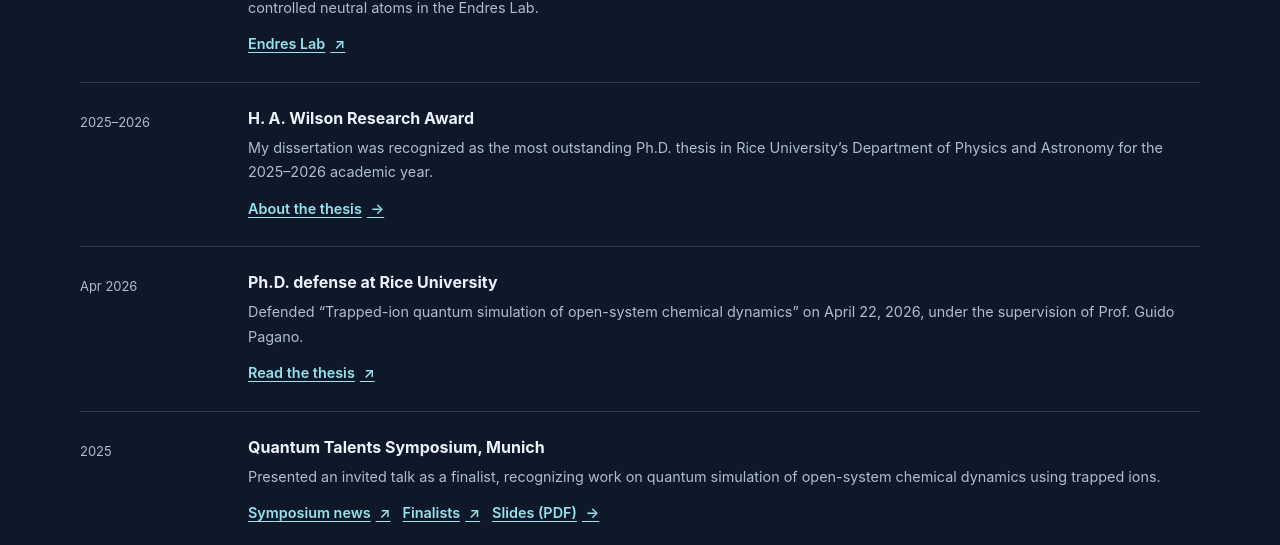
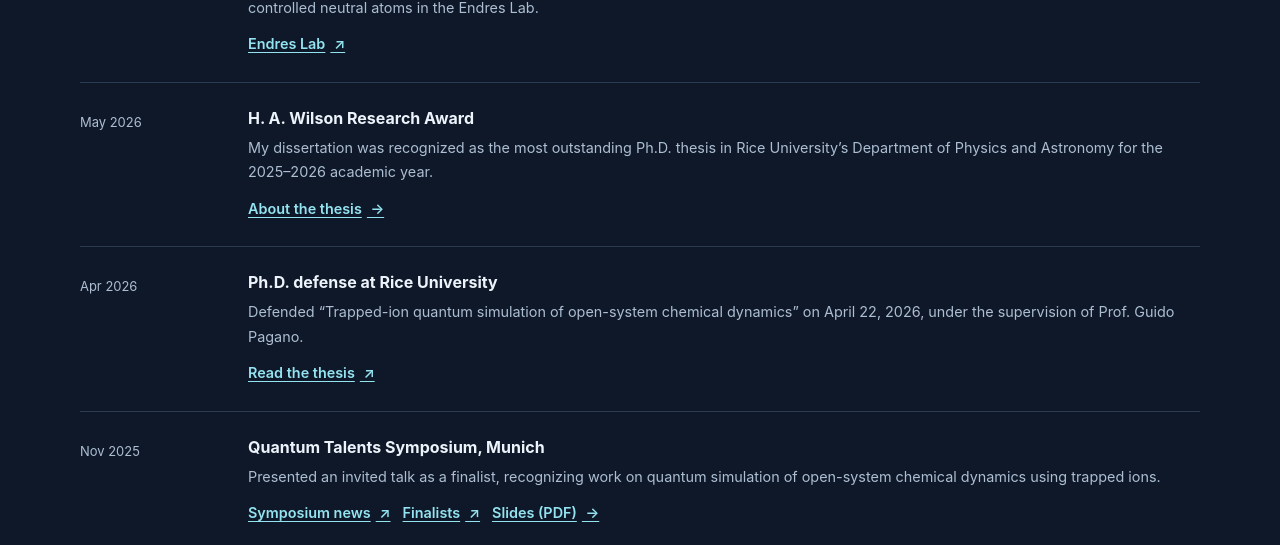
Before and after one commit to visalso/visalso.github.io, a Jekyll site: the page built from research.html, in a window 1280 px wide and 900 px high, scrolled down 3046 px. Shown: the part 146-691 px from the top of the window. Built offline with Jekyll 4.4.1, drawn with Linux system fonts in a browser that asks for light colours.

Commit message:
Update news.yml

```diff
--- a/_data/news.yml
+++ b/_data/news.yml
@@ -8,7 +8,7 @@
     - label: Endres Lab
       url: https://www.endreslab.com/
 
-- date_label: 2025–2026
+- date_label: May 2026
   title: H. A. Wilson Research Award
   summary: My dissertation was recognized as the most outstanding Ph.D. thesis in Rice University’s Department of Physics and Astronomy for the 2025–2026 academic year.
   featured: true
@@ -25,7 +25,7 @@
     - label: Read the thesis
       url: https://drive.google.com/file/d/1TURIovFBtQL3cR2Uf5lg0uzMgIe-XHmn/view?usp=drive_link
 
-- date_label: 2025
+- date_label: Nov 2025
   title: Quantum Talents Symposium, Munich
   summary: Presented an invited talk as a finalist, recognizing work on quantum simulation of open-system chemical dynamics using trapped ions.
   featured: false
```
